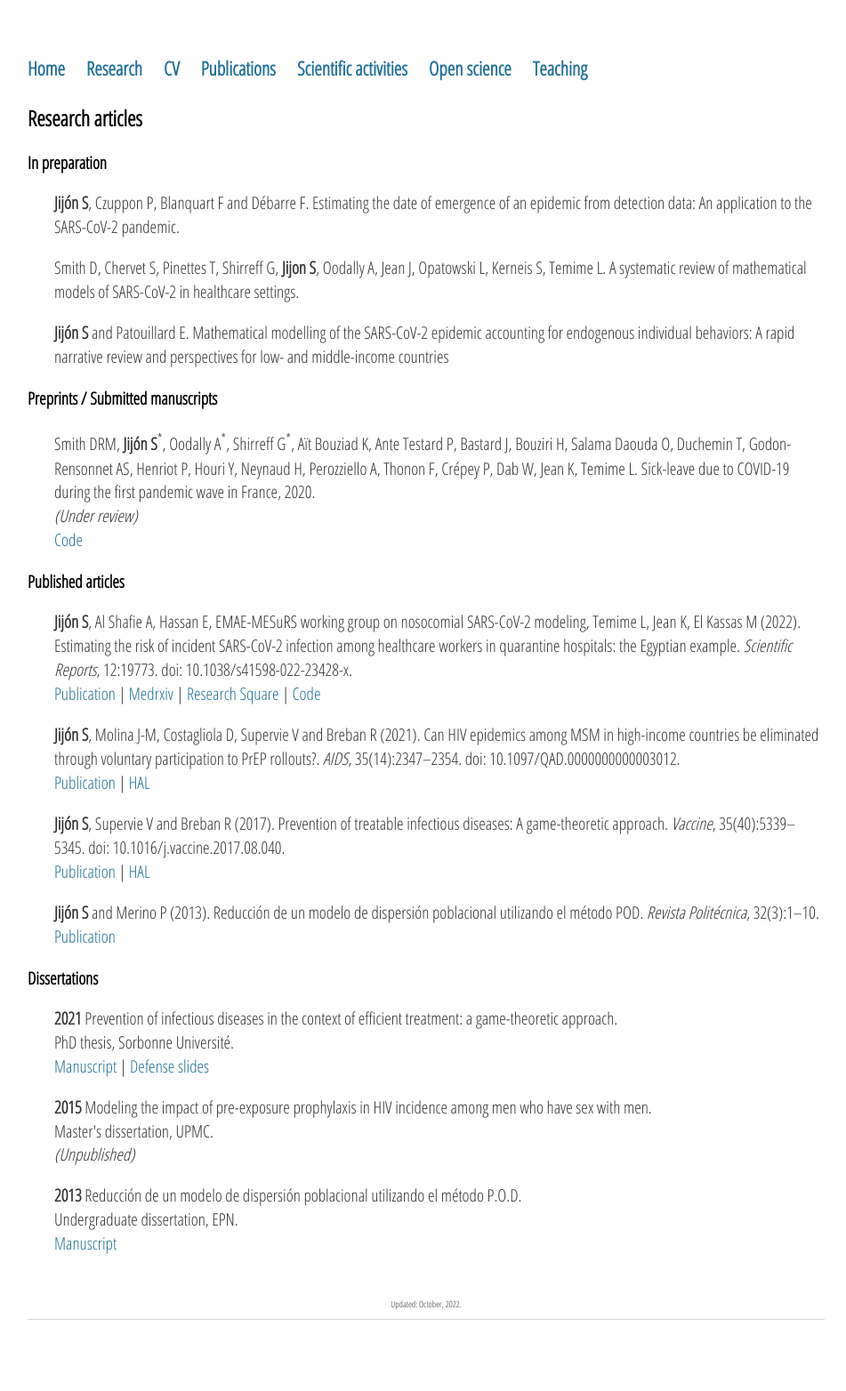
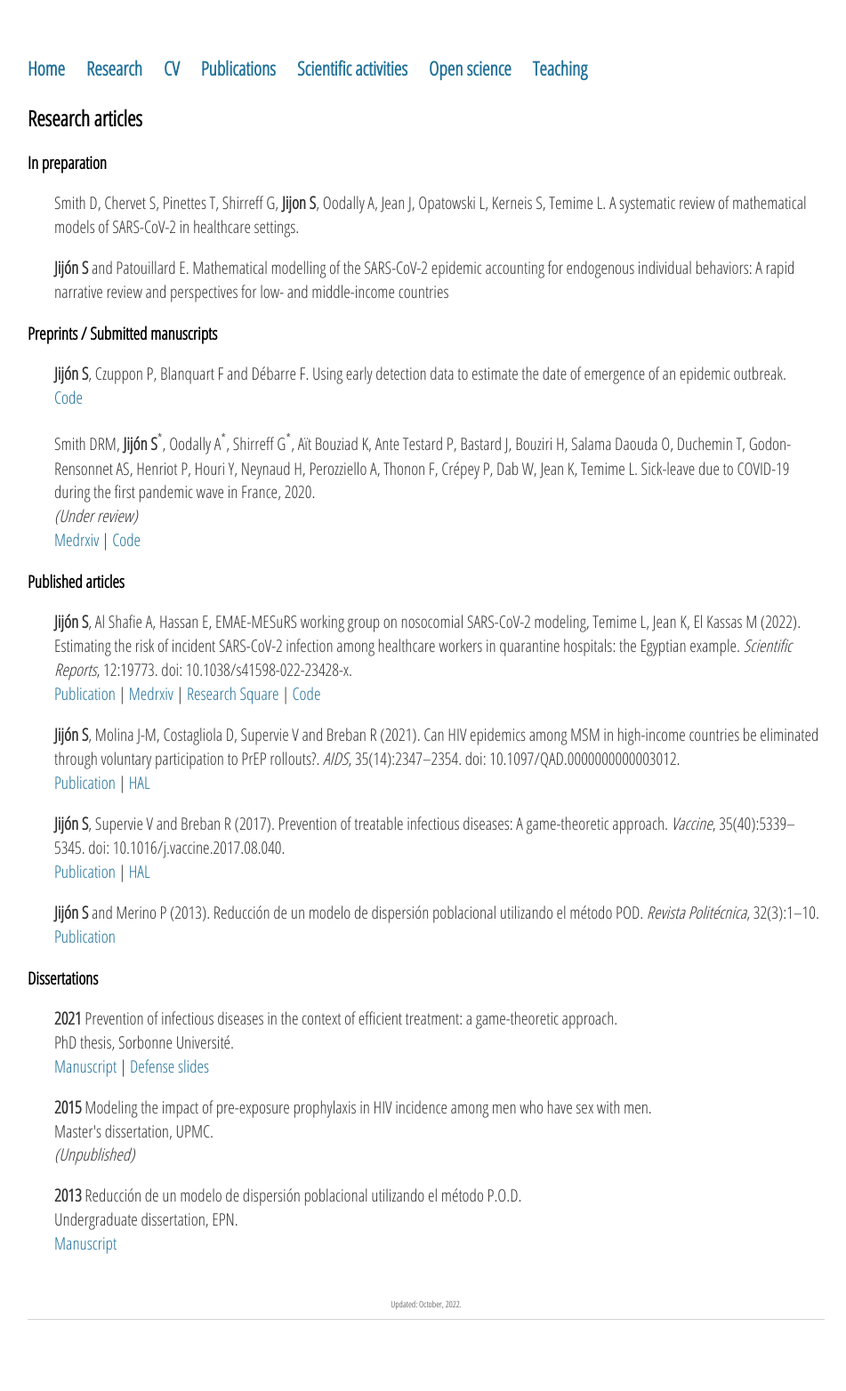
Before and after one commit to sjijon/sjijon.github.io, a Jekyll site: the page built from publications.html, in a window 1280 px wide. Shown: the whole page at 89% size, without its empty margins (161-1112 px from the left). Built offline with Jekyll 4.4.1, drawn with Linux system fonts in a browser that asks for light colours; nearby versions of some CDN libraries.

Commit message:
Add link to EarlyEpi code

```diff
--- a/publications.html
+++ b/publications.html
@@ -7,9 +7,6 @@ title: Publications
 
 	<h3>In preparation</h3>
 	<p style="padding-left:30px;">
-		<strong>Jijón S</strong>, Czuppon P, Blanquart F and Débarre F. Estimating the date of emergence of an epidemic from detection data: An application to the SARS-CoV-2 pandemic.
-	</p>
-	<p style="padding-left:30px;">
 		Smith D, Chervet S, Pinettes T, Shirreff G, <strong>Jijon S</strong>, Oodally A, Jean J, Opatowski L, Kerneis S, Temime L. A systematic review of mathematical models of SARS-CoV-2 in healthcare settings.
 	</p>
 	<p style="padding-left:30px;">
@@ -18,10 +15,16 @@ title: Publications
 
 	<h3>Preprints / Submitted manuscripts</h3>
 	<p style="padding-left:30px;">
+		<strong>Jijón S</strong>, Czuppon P, Blanquart F and Débarre F. Using early detection data to estimate the date of emergence of an epidemic outbreak.
+		<br>
+		<a href="https://github.com/sjijon/estimate-emergence-from-data" target="_blank">Code</a>
+	</p>
+	<p style="padding-left:30px;">
 		Smith DRM, <strong>Jijón S</strong><sup>*</sup>, Oodally A<sup>*</sup>, Shirreff G<sup>*</sup>, Aït Bouziad K, Ante Testard P, Bastard J, Bouziri H, Salama Daouda O, Duchemin T, Godon-Rensonnet AS, Henriot P, Houri Y, Neynaud H, Perozziello A, Thonon F, Crépey P, Dab W, Jean K, Temime L. Sick-leave due to COVID-19 during the first pandemic wave in France, 2020.
 		<br>
 		<em>(Under review)</em>
 		<br>
+		<a href="" target="_blank">Medrxiv</a> |
 		<a href="https://github.com/MESuRS-Lab/Covid-sick-leave" target="_blank">Code</a>
 	</p>
 
```
